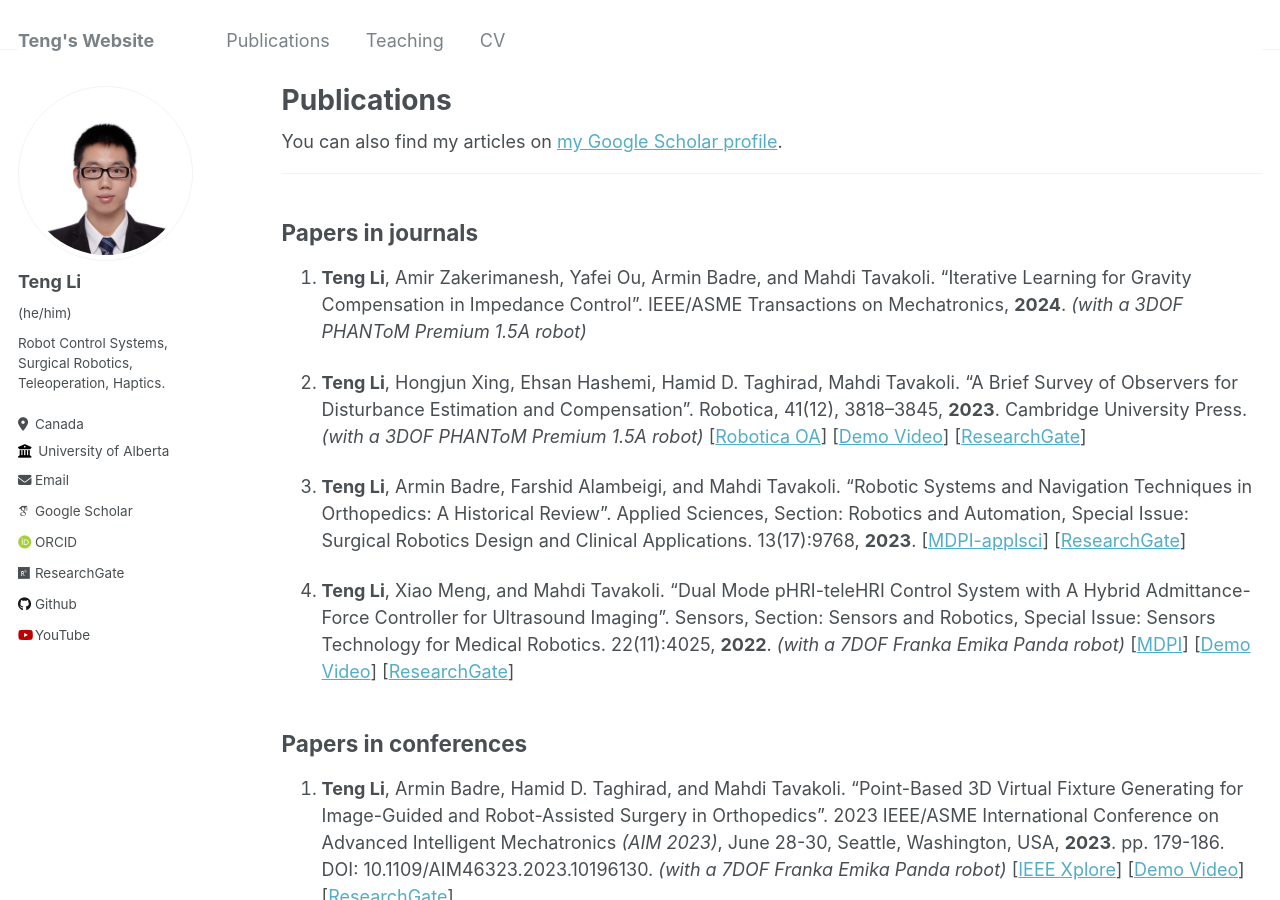
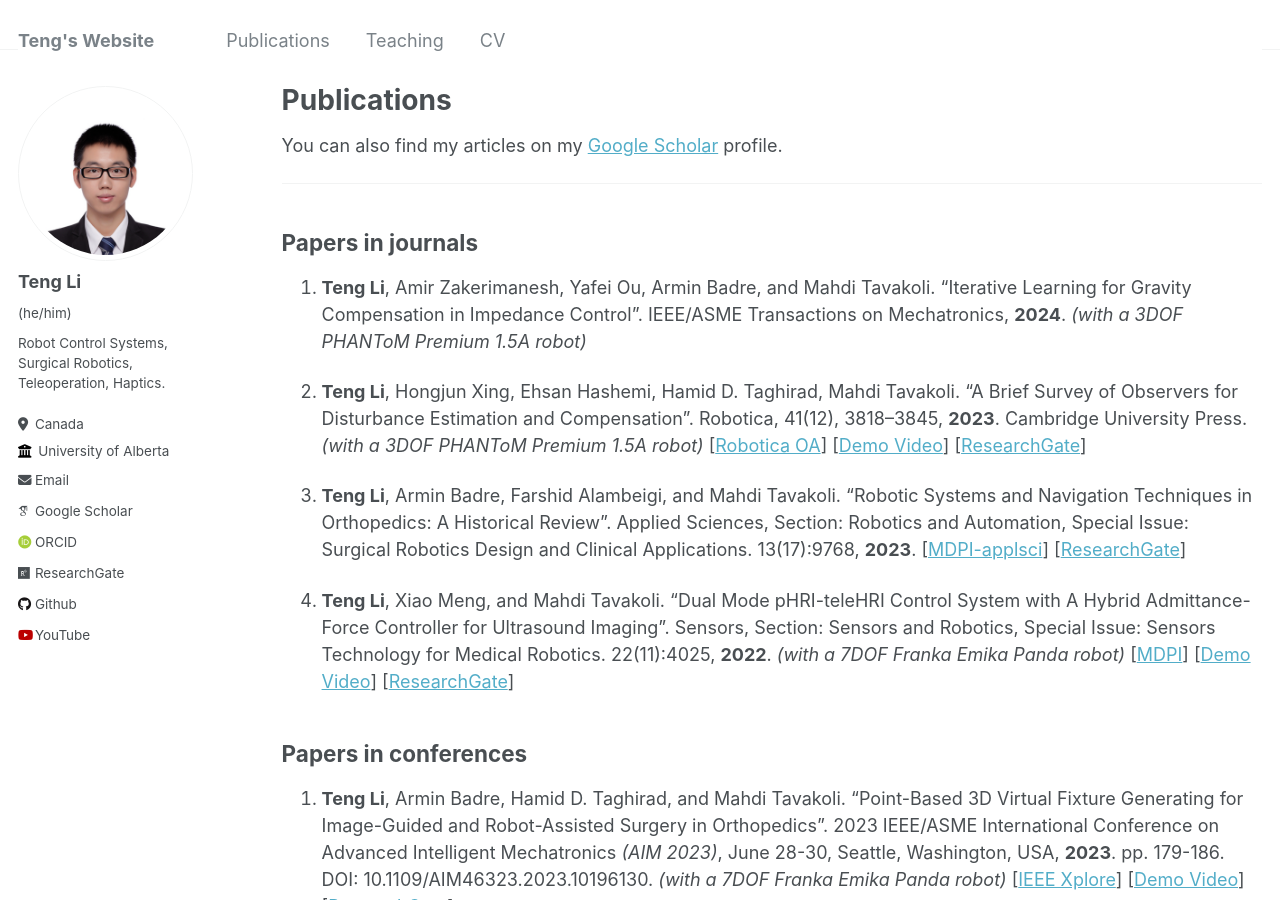
Before and after one commit to teng4/teng4.github.io, a Jekyll site: the page built from _pages/publications.md, in a window 1280 px wide and 900 px high. Built offline with Jekyll 4.4.1, drawn with Linux system fonts in a browser that asks for light colours; some web fonts are replaced.

Commit message:
Update publications.md

```diff
--- a/_pages/publications.md
+++ b/_pages/publications.md
@@ -5,11 +5,14 @@ permalink: /publications/
 author_profile: true
 ---
 
-{% if site.author.googlescholar %}
-  <div class="wordwrap">You can also find my articles on <a href="{{site.author.googlescholar}}">my Google Scholar profile</a>.</div>
-{% endif %}
+<!-- {% if site.author.googlescholar %} -->
+<!--   <div class="wordwrap">You can also find my articles on <a href="{{site.author.googlescholar}}">my Google Scholar profile</a>.</div> -->
+<!-- {% endif %} -->
 
 {% include base_path %}
+
+You can also find my articles on my [Google Scholar](https://scholar.google.com/citations?user=lY0vLa0AAAAJ&hl=en) profile.
+
 
 <!-- {% for post in site.publications reversed %} -->
 <!--   {% include archive-single.html %} -->
```
